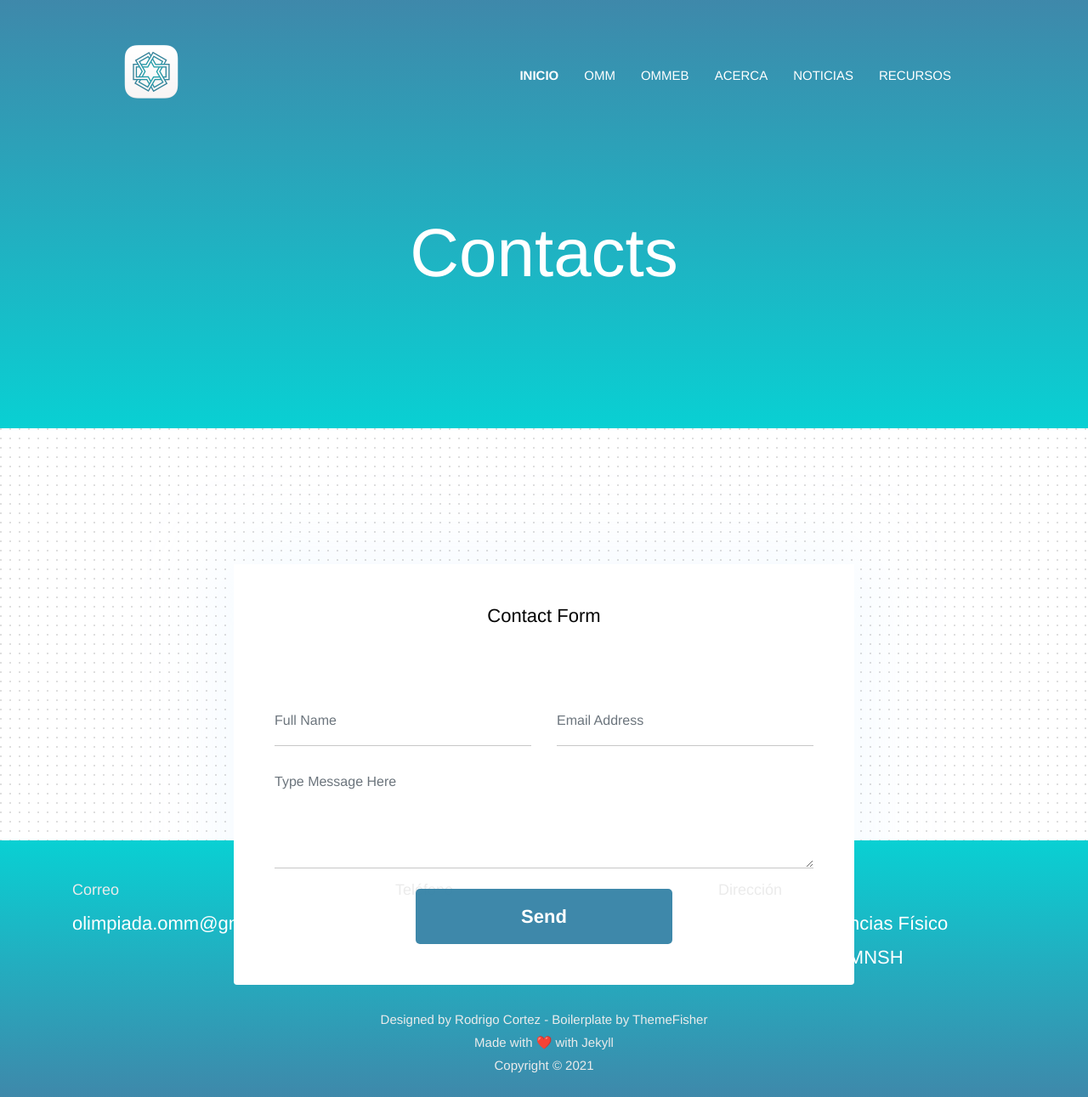
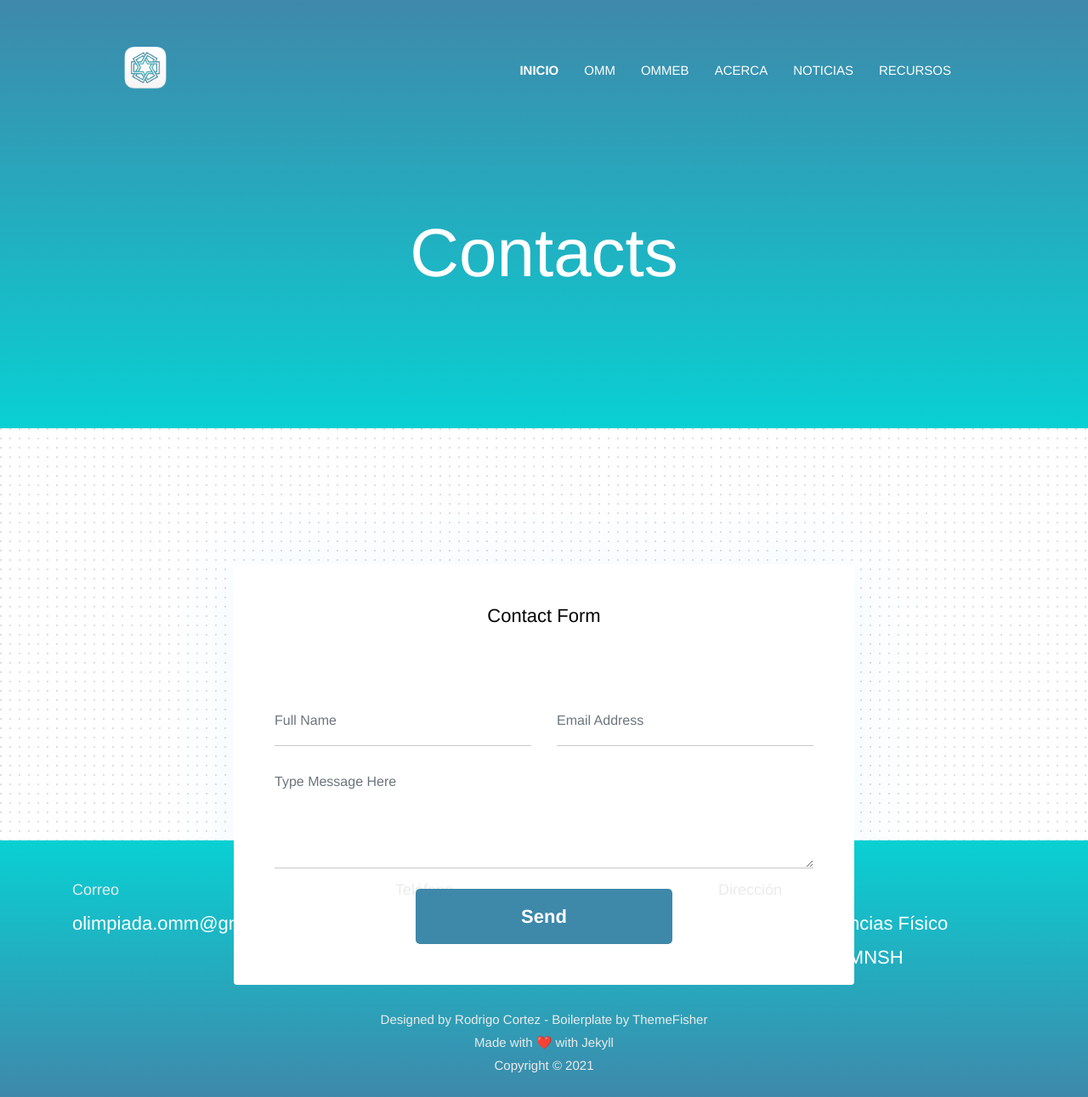
Before and after one commit to OlimpiadaMatematicasMichoacan/WOMM, a Jekyll site: the page built from _pages/contacto.html, in a window 1280 px wide and 1291 px high. Shown: the whole window at 85% size. Built offline with Jekyll 4.4.1, drawn with Linux system fonts in a browser that asks for light colours.

Commit message:
Update header.html

```diff
--- a/_includes/header.html
+++ b/_includes/header.html
@@ -2,7 +2,7 @@
   <nav class="navbar navbar-expand-lg navbar-dark">
     <a class="navbar-brand font-tertiary h3" href="{{ site.baseurl }}/">
       {% if site.data.settings.logo %}
-        <img src="{{ site.data.settings.logo | absolute_url }}" alt="{{ site.data.settings.title }}" width="64">
+        <img src="{{ site.data.settings.logo | absolute_url }}" alt="{{ site.data.settings.title }}" width="50">
         {% else if %}
         <h3 class="text-white font-tertiary">{{site.data.settings.title}}</h3>
       {% endif %}
```
